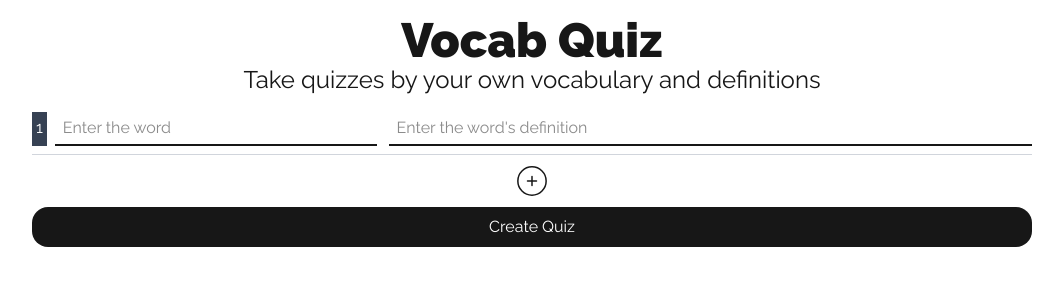
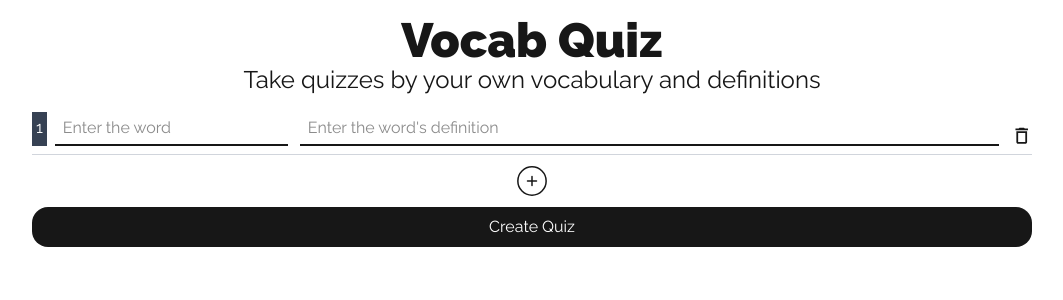
Before and after one commit to LisaMandarin/TypeScript-Vocab-Quiz, a Next.js app: page / in a window 1280 px wide. Shown: the top 300 px of the page, without its empty margins (108-1171 px from the left). Built offline with nearby package versions, Linux system fonts and the light colour scheme.

Commit message:
feat: append / delete functions

```diff
--- /dev/null
+++ b/src/app/components/VocabForm.tsx
@@ -0,0 +1,85 @@
+"use client";
+
+import { useEffect, useState } from "react";
+import { CiCirclePlus } from "react-icons/ci";
+import { VocabFormType } from "../data/types";
+import WordDefinitionInputs from "./WordDefinitionInputs";
+
+export default function VocabForm() {
+  const [formData, setFormData] = useState<VocabFormType[]>([{
+    word: "",
+    definition: ""
+  }]);
+
+  const handleChange = (field: string, value: string, index: number) => {
+    setFormData((prev) => (prev.map((item, i) => (
+        i === index ? {...item, [field]: value} : item
+    ) )));
+  };
+
+  const handleSubmit = (e: React.FormEvent<HTMLFormElement>) => {
+    e.preventDefault();
+    if (formData.length <= 0) {
+        alert("No data")
+        return;
+    }
+    const hasEmptyField = formData.some((data) => data.word.trim() === "" || data.definition.trim() === "")
+    if (hasEmptyField) {
+        alert("You can't leave the field empty");
+        return;
+    }
+    console.log("Form: ", formData);
+  };
+
+  const handleAppend = () => {
+    setFormData((prev) => [
+      ...prev,
+      {
+        word: "",
+        definition: ""
+      }
+    ]);
+  }
+
+  const handleDelete = (index: number) => {
+    setFormData((prev) => prev.filter((item, i) => i !== index))
+  }
+
+  useEffect(() => {
+    console.log("Form: ", formData);
+  }, [formData]);
+
+  return (
+    <form
+      className="w-[370px] md:w-[600px] xl:w-[1000px] flex flex-col"
+      onSubmit={handleSubmit}
+    >
+      {formData.length > 0 && formData.map((data, index) => (
+        <div key={index} className="flex mt-4 gap-2">
+            <div className="bg-gray-700 text-white p-1">{index +1}</div>
+            <WordDefinitionInputs
+                data={data}
+                handleChange={handleChange}
+                index={index}
+                handleDelete={handleDelete}
+            />
+        </div>
+      ))}
+      <hr className="text-gray-300 my-2" />
+      <div className="flex justify-center">
+        <div className="w-9 aspect-square">
+          <CiCirclePlus className="w-full h-full" onClick={handleAppend} />
+        </div>
+      </div>
+      <div>
+        <button
+          type="submit"
+          disabled={formData.length <= 0}
+          className={`px-3 py-2 rounded-2xl w-full my-2 ${formData.length > 0 ? "bg-[#171717] text-white cursor-pointer hover:bg-[#A9A9A9]" : "bg-[#A9A9A9]"}`}
+        >
+          Create Quiz
+        </button>
+      </div>
+    </form>
+  );
+}
--- /dev/null
+++ b/src/app/components/WordDefinitionInputs.tsx
@@ -0,0 +1,43 @@
+import { VocabFormType } from "../data/types";
+import { handleFormChangeType } from "../data/types";
+import { MdOutlineDeleteOutline } from "react-icons/md";
+import { handleFormDeleteType } from "../data/types";
+
+export default function WordDefinitionInputs({
+  data,
+  handleChange,
+  index,
+  handleDelete
+}: {
+  data: VocabFormType;
+  handleChange: handleFormChangeType;
+  index: number;
+  handleDelete: handleFormDeleteType;
+}) {
+  return (
+    <div className="flex flex-col md:flex-row gap-3 grow">
+      <div className="md:w-1/3">
+        <input
+          placeholder="Enter the word"
+          value={data.word}
+          onChange={(e) => handleChange("word", e.target.value, index)}
+          className="py-1 px-2 border-b-2 focus:outline-0 w-full"
+        />
+      </div>
+      <div className="md:w-full">
+        <input
+          placeholder="Enter the word's definition"
+          value={data.definition}
+          onChange={(e) => handleChange("definition", e.target.value, index)}
+          className="py-1 px-2 border-b-2 focus:outline-0 w-full"
+        />
+      </div>
+      <div className="w-[30px] aspect-square self-end">
+        <MdOutlineDeleteOutline
+          className="w-full h-full cursor-pointer hover:text-[#A9A9A9]"
+          onClick={() => handleDelete(index)}
+        />
+      </div>
+    </div>
+  );
+}
--- /dev/null
+++ b/src/app/data/types.ts
@@ -0,0 +1,8 @@
+export type VocabFormType = {
+    word: string;
+    definition: string;
+}
+
+export type handleFormChangeType = (field: string, value: string, index: number) => void
+
+export type handleFormDeleteType = (index: number) => void
--- a/src/app/page.tsx
+++ b/src/app/page.tsx
@@ -1,54 +1,13 @@
-"use client";
-import { useState } from "react";
-import { CiCirclePlus } from "react-icons/ci";
+import VocabForm from "./components/VocabForm";
 
 export default function Home() {
-  const [formData, setFormData] = useState({
-    word: "",
-    definition: "",
-  });
-
-  const handleChange = (field: string, value: string) => {
-    setFormData((prev) => ({ ...prev, [field]: value }));
-  };
   return (
     <div className="flex flex-col items-center min-h-screen m-4">
       <h1 className="block font-black text-5xl">Vocab Quiz</h1>
       <h3 className="block font-normal text-2xl">
         Take quizzes by your own vocabulary and definitions
       </h3>
-      <form className="w-[370px] md:w-[600px] xl:w-[1000px] flex flex-col">
-        <div className="flex mt-4 gap-2">
-          <div className="bg-gray-700 text-white p-1">1</div>
-          <div className="flex flex-col md:flex-row gap-3 grow">
-            <div className="md:w-1/3">
-              <input
-                placeholder="Enter the word"
-                value={formData.word}
-                onChange={(e) => handleChange("word", e.target.value)}
-                className="py-1 px-2 border-b-2 focus:outline-0 w-full"
-              />
-            </div>
-            <div className="md:w-2/3">
-              <input
-                placeholder="Enter the word's definition"
-                value={formData.definition}
-                onChange={(e) => handleChange("definition", e.target.value)}
-                className="py-1 px-2 border-b-2 focus:outline-0 w-full"
-              />
-            </div>
-          </div>
-        </div>
-        <hr className="text-gray-300 my-2" />
-        <div className="flex justify-center">
-          <div className="w-9 aspect-square">
-            <CiCirclePlus className="w-full h-full" />
-          </div>
-        </div>
-        <div>
-          <button className="bg-[#171717] text-white px-3 py-2 rounded-2xl w-full my-2 cursor-pointer">Create Quiz</button>
-        </div>
-      </form>
+      <VocabForm />
     </div>
   );
 }
```
